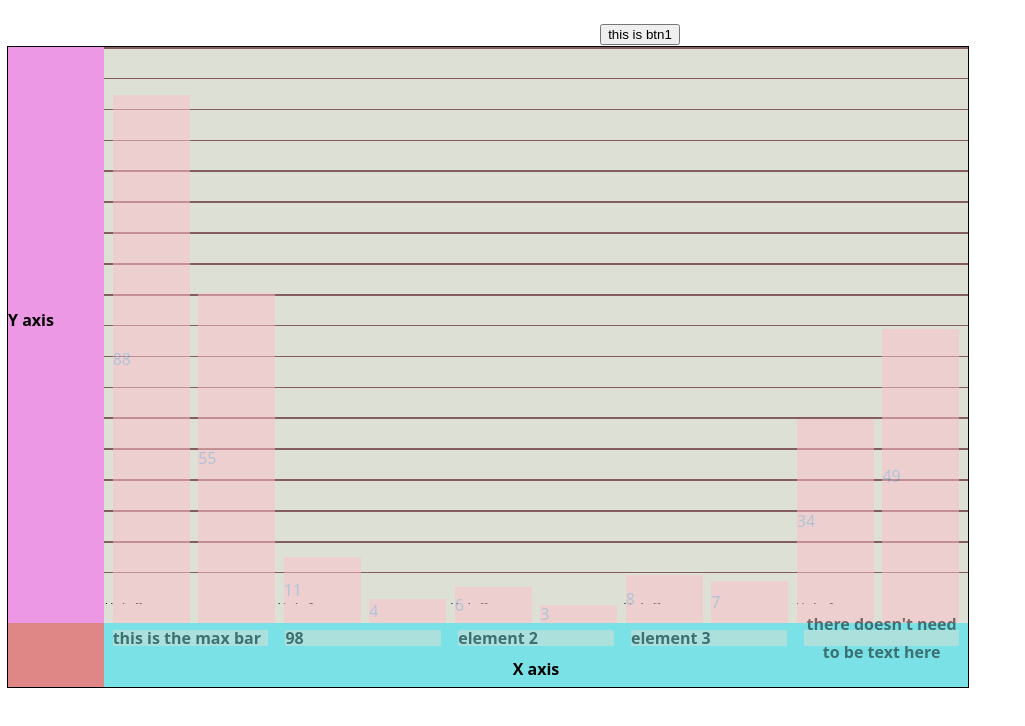
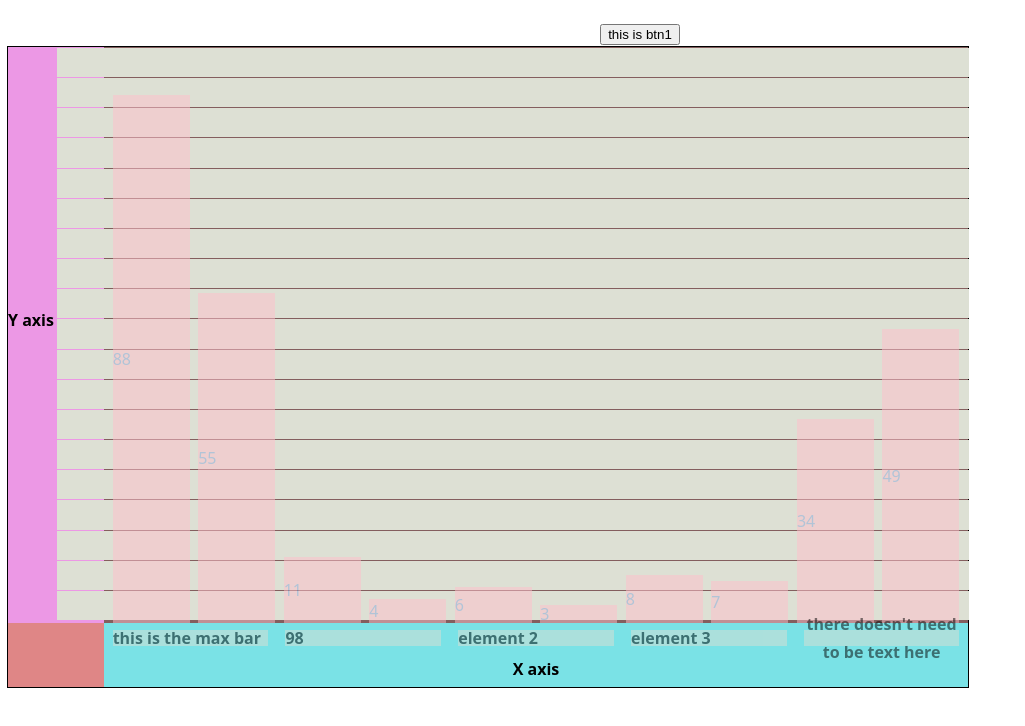
Before and after one commit to tomthebarbarian/barchartstretch, a website: page bar.html in a window 1280 px wide. Both pictures are taken after a click on the button "this is btn1". Shown: the part 80-806 px from the top of the page, without its empty margins (0-1025 px from the left). Drawn offline with nearby package versions, Linux system fonts and the light colour scheme.

Commit message:
changed margins on ticks to be 1.016px

```diff
--- a/bar.html
+++ b/bar.html
@@ -43,7 +43,7 @@
         <aside class = 'axis' id = 'yaxis'>
           <h4 id = ytitle>Y axis</h4>
           <section id = 'ylabs'>
-            <ul>
+            <ul class = ticks>
               <li class = 'tick'>tick 0</li>
               <li class = 'tick'>tick 1</li>
               <li class = 'tick'>tick 2</li>
--- a/scripts/drawbar.js
+++ b/scripts/drawbar.js
@@ -124,7 +124,7 @@ $(document).ready(() => {
 // function removebars removes all elements
 // from the input section
 const removeBars = (section) => {
-  $(section + " #tics").remove();
+  $(section + " .ticks").remove();
   $(section + " #bars").remove();
 
 }
@@ -221,7 +221,7 @@ const mergeSort = (workarry) => {
 
 const addYTick = (section) => {
   $(section).append(`
-  <ul id = 'ticks'></ul>
+  <ul class = 'ticks'></ul>
   <li id = tickplacehold></li>
   `)
 }
@@ -278,8 +278,9 @@ const drawBarChart = (data,  options,  element) => {
   // add variable ticks before bars
   addYTick('#mainbar')
 
-  $("#yaxis #ylabs ").remove();
-  addYTick('#yaxis')
+  removeBars("#ylabs")
+  addYTick('#ylabs')
+  //$("#yaxis .ylabs ").remove();
 
   //Calc tick height
   const numTicks = max/5
@@ -292,8 +293,7 @@ const drawBarChart = (data,  options,  element) => {
   //$('.tick').css('margin', `${tickMargin}% 0% 0%`)
   //$('.tick').css('height',`${tickHeight}%`)
   // Add ticks
-  addYTicks('#ticks',numTicks)
-  addYTicks('#ylabs',numTicks)
+  addYTicks('.ticks',numTicks)
 
   //add Bar container
   addBars(element)
@@ -368,8 +368,11 @@ const drawBarChart = (data,  options,  element) => {
     //console.log($('#tbltitle').text())
 
     //temporary fixes
-    $('.tick').css('margin', `${tickMargin}% 0% 0%`)
+    //$('.tick').css('margin', `${tickMargin}% 0% 0%`)
+    $('.tick').css('margin', `1.016px`)
+
     $('.tick').css('height',`${tickHeight}%`)
+    //$('#ylabs .ticks .tick').css('margin', `1.016px`)
     //$('.tick').css('border-top-width',`${borderHeight}%`)
 
   }
--- a/styles/barstyle.css
+++ b/styles/barstyle.css
@@ -128,7 +128,7 @@ li{
   display: none;
 }
 
-#ticks{
+.ticks{
   position: absolute;
   list-style-type: none;
   margin: 0;
@@ -207,7 +207,7 @@ li{
   position: absolute;
   display: block;
   width:50%;
-  height: 99%;
+  height: 100%;
   left:50%;
   bottom: 0%;
   align-items: flex-end;
```
